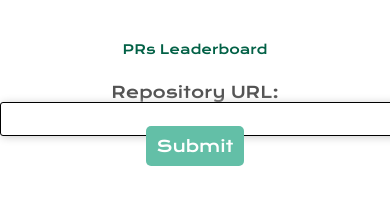
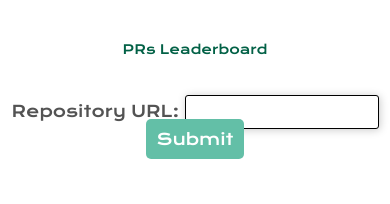
Before and after one commit to virajvchavan/github-leaderboards-ui, a plain HTML site: page index.html in a window 390 px wide. Drawn offline with nearby package versions, Linux system fonts and the light colour scheme.

Commit message:
Update style.css

```diff
--- a/style.css
+++ b/style.css
@@ -137,6 +137,11 @@ tr:hover a{
 		top:40px;
 	}
 	.leaderboard table{
-		top:60px;
+		top:10px;
+	}
+	#repoName{
+		text-align:center;
+		margin-top:13px;
+		width:180px;
 	}
 }
```
